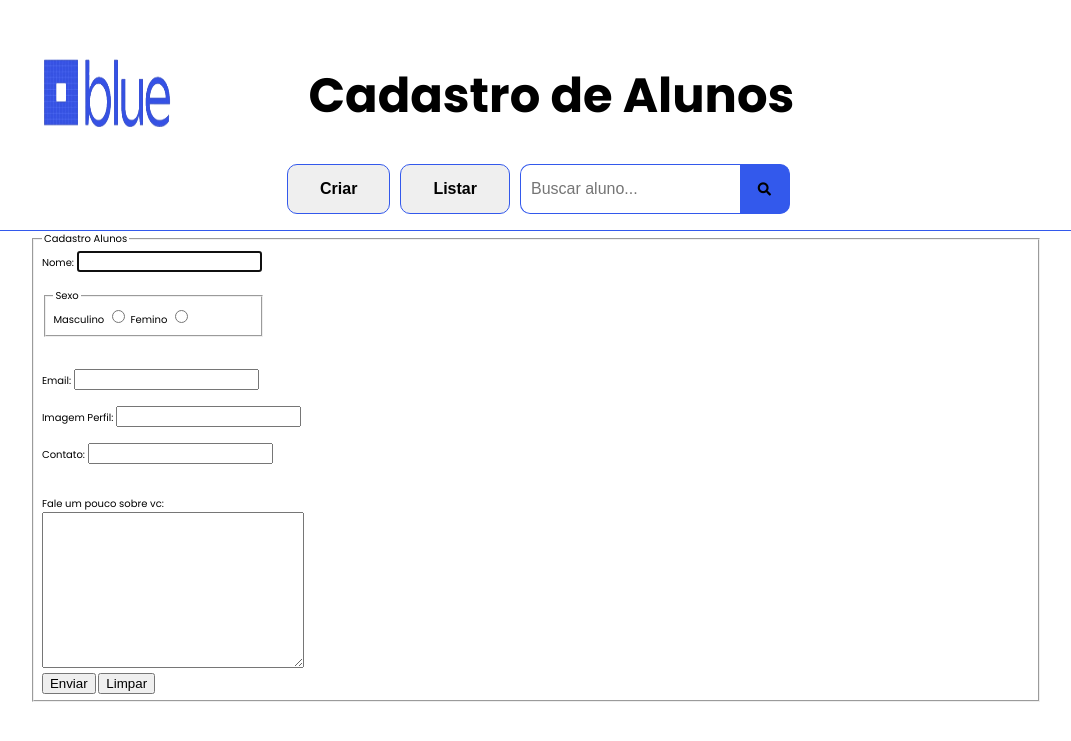
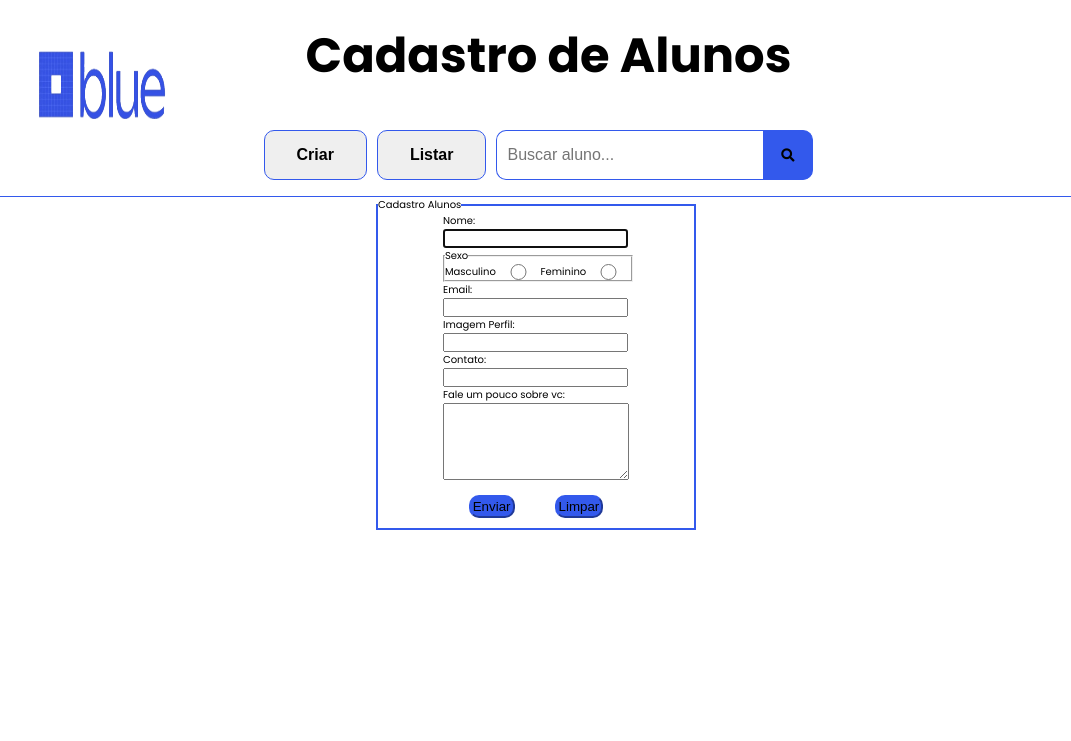
Before and after one commit to paulohenriquegama/Crud-De-Alunos, a Flask app: page /criar in a window 1280 px wide. Shown: the top 741 px of the page, without its empty margins (104-1175 px from the left). Run offline with Flask 2, Linux system fonts and the light colour scheme.

Commit message:
update
foi melhorada o style da pagina create

```diff
--- a/app.py
+++ b/app.py
@@ -13,7 +13,7 @@ app.config['SQLALCHEMY_TRACK_MODIFICATIONS'] = False
 
 db=SQLAlchemy(app)
 
-class Aluno(db.Model):
+class Alunos(db.Model):
     id = db.Column(db.Integer, primary_key = True)
     nome = db.Column(db.String(150),nullable=False)
     sexo = db.Column(db.String)
@@ -45,7 +45,7 @@ def create():
 
     if request.method == "POST":
         form = request.form
-        aluno = Aluno(form['nome'],form['sexo'],form['email'],form['img_url'],form['contato'],form['descricao'])
+        aluno = Alunos(form['nome'],form['sexo'],form['email'],form['img_url'],form['contato'],form['descricao'])
         db.session.add(aluno)
         db.session.commit()
         return redirect(url_for('index.html'))
--- a/static/css/pages/create.css
+++ b/static/css/pages/create.css
@@ -1,9 +1,65 @@
+*{
+    margin: 0;
+    padding: 0;
+}
+
 .form{
-    max-width: 80%;
+    max-width: 25%;
     margin-inline: auto;
+
+}
+.fieldset{
+    border-color: var(--primaryColor);
+    border-width: 2px;
+    border-style: double;
+    display: flex;
+    flex-direction: column;
+    align-content: center;
+    align-items: center;
+
 }
 
 .sexo{
+    width: 100%;
+    display: flex;
+    justify-content:baseline;
 
-    max-width: 200px;
+
 }
+.bloco_campos{
+    max-width: 90%;
+    margin: 0 auto;
+
+}
+
+.bloco_form{
+    margin: 0 auto;
+    border-color: black;
+    display: flex;
+    flex-direction: column;
+    align-items: flex-start;
+
+}
+
+
+.bloco_botao{
+    max-width: 80%;
+
+    display: flex;
+    justify-content: space-evenly;
+    align-content: center;
+
+}
+
+.botao_form{
+    border-color: var(--primaryColor);
+    background-color: var(--primaryColor);
+    border-radius: 10px;
+    padding: 2px;
+    margin: 10px 20px;
+    cursor: pointer;
+}
+
+input{
+    width: 100%;
+}
--- a/static/css/style.css
+++ b/static/css/style.css
@@ -45,6 +45,7 @@ header {
 }
 
 .bloco-botao {
+  width: 100%;
   display: flex;
   justify-content: center;
   text-align: center;
@@ -76,6 +77,7 @@ header {
   margin: 0 0 0 5px;
   padding-left: 10px;
   outline: none;
+  width: 20%;
 }
 
 .botao-busca {
--- a/templates/create.html
+++ b/templates/create.html
@@ -15,49 +15,60 @@
     {% include 'header.html' %}
     <main>
         <form action="/create" method="POST" enctype="multipart/form-data" class="form">
-            <fieldset name="Cadastro de Alunos">
+            <fieldset name="Cadastro de Alunos" class="fieldset">
                 <legend>Cadastro Alunos</legend>
+                <div class="bloco_campos">
+                    <div class="bloco_form">
                         <label for="nome">Nome:
+                            <br>
                             <input type="text" name="nome" id="nome" autofocus required >
                         </label>
-                <br>
-                <br>
 
+                    </div>
+                    <div class="bloco_form">
                         <fieldset class="sexo">
                             <legend>Sexo</legend>
-                    <label for="masculino">Masculino
+                            <label for="masculino">Masculino</label>
                             <input type="radio" name="sexo" id="masculino" value="Masculino">
-                    </label>
-                    <label for="feminino">Femino
+                            <label for="feminino">Feminino</label>
                             <input type="radio" name="sexo" id="feminino" value="Feminino">
-                    </label>
                         </fieldset>
+
+                    </div>
+                    <div class="bloco_form">
+                        <label for="email">Email:
                             <br>
-                <br>
-                <label for="email">Email:
                             <input type="email" name="email" id="email">
                         </label>
+
+                    </div>
+                    <div class="bloco_form">
+                        <label for="foto">Imagem Perfil:
                             <br>
-                <br>
-                <label for="foto">Imagem Perfil:
                             <input type="text" id="foto" name="foto">
                         </label>
+
+                    </div>
+
+                    <div class="bloco_form">
+                        <label for="contato">Contato:
                             <br>
-                <br>
-                <label for="contato">Contato:
                             <input type="text" name="contato" id="contato">
                         </label>
 
-                <br>
-                <br>
-                <br>
+                    </div>
+                    <div class="bloco_form">
                         <label for="descricao">Fale um pouco sobre vc:
                             <br>
-                    <textarea name="" id="" cols="30" rows="10"></textarea>
+                            <textarea name="" id="" cols="21.5" rows="5"></textarea>
                         </label>
+
+                    </div>
+
+                </div>
                 <div class="bloco_botao">
-                    <button type="submit">Enviar</button>
-                    <button type="reset">Limpar</button>
+                    <button class="botao_form" type="submit">Enviar</button>
+                    <button class="botao_form" type="reset">Limpar</button>
                 </div>
             </fieldset>
 
```
Lines whose indentation alone changed are shown as unchanged.
